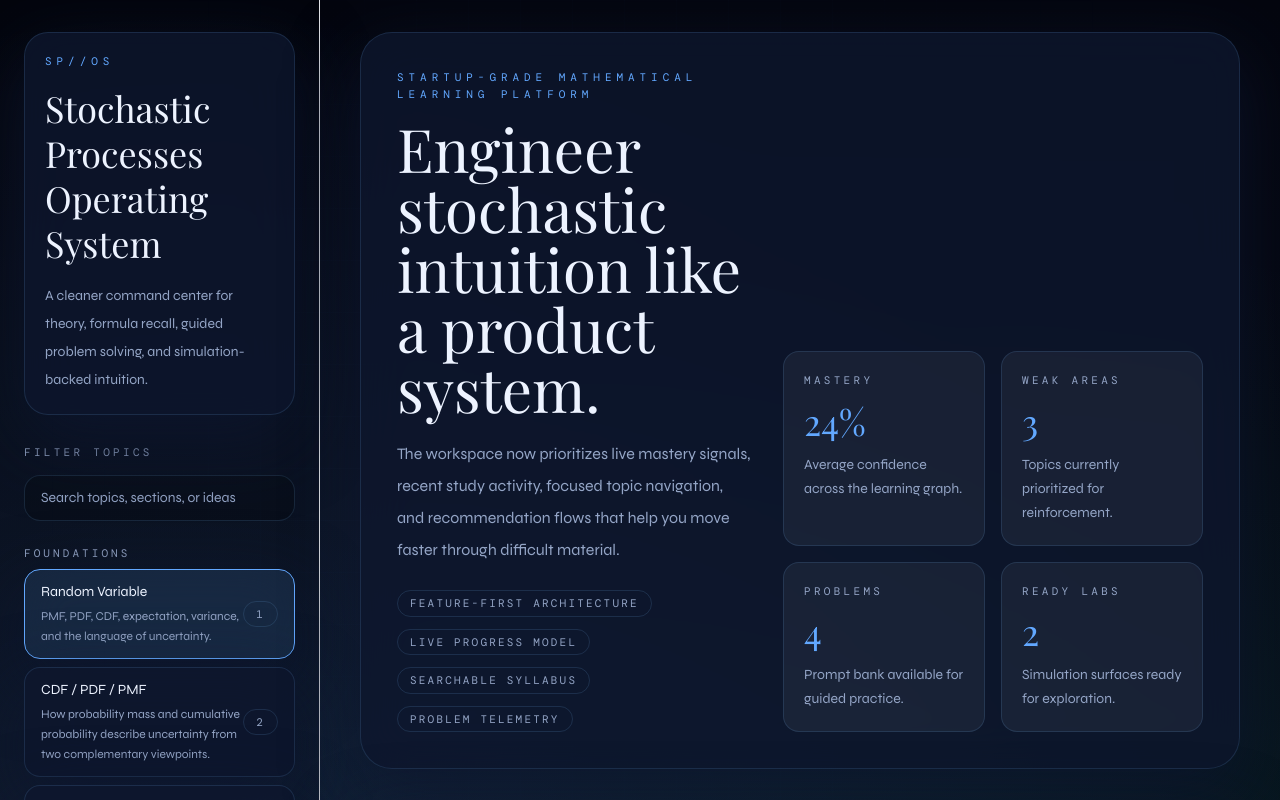
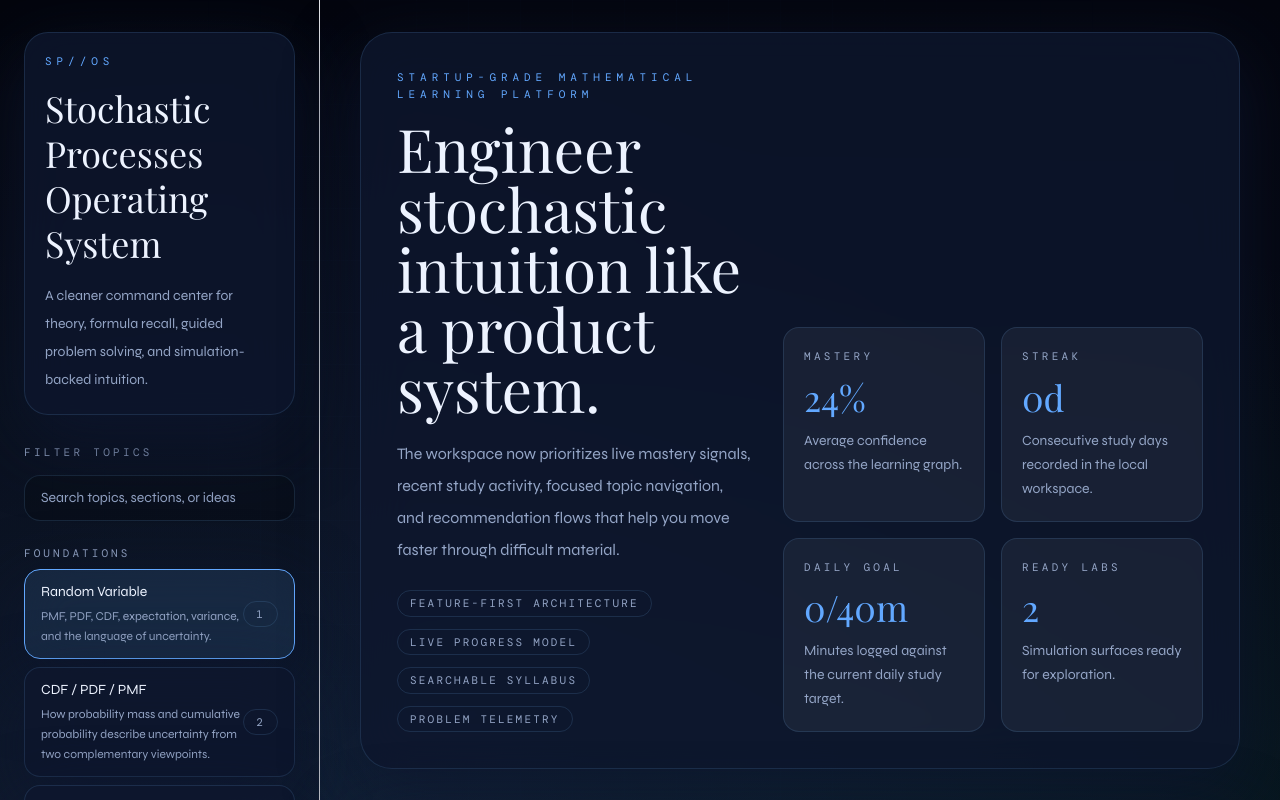
Before and after one commit to someshbharathwaj-ops/Probability, a Next.js app: page / in a window 1280 px wide. Shown: the top 800 px of the page. Built offline with nearby package versions, Linux system fonts and the light colour scheme; a web font is replaced by a local one.

Commit message:
feat(selectors): derive planner and bookmark views

```diff
--- a/src/features/learning/domain/selectors.ts
+++ b/src/features/learning/domain/selectors.ts
@@ -2,6 +2,7 @@ import {
   type LearnerProfile,
   type LearningActivity,
   type Problem,
+  type SimulationStatus,
   type SimulationDefinition,
   type Topic,
   type TopicMastery,
@@ -35,14 +36,14 @@ export function buildHeroStats(
       detail: "Average confidence across the learning graph.",
     },
     {
-      label: "Weak Areas",
-      value: String(profile.weakAreas.length),
-      detail: "Topics currently prioritized for reinforcement.",
+      label: "Streak",
+      value: `${profile.currentStreak}d`,
+      detail: "Consecutive study days recorded in the local workspace.",
     },
     {
-      label: "Problems",
-      value: String(problems.length),
-      detail: "Prompt bank available for guided practice.",
+      label: "Daily Goal",
+      value: `${profile.todayMinutes}/${profile.dailyGoalMinutes}m`,
+      detail: "Minutes logged against the current daily study target.",
     },
     {
       label: "Ready Labs",
@@ -87,3 +88,49 @@ export function buildRecentActivity(activityFeed: LearningActivity[]) {
     )
     .slice(0, 6);
 }
+
+export function buildBookmarkedTopics(profile: LearnerProfile, topics: Topic[]) {
+  return profile.bookmarkedTopics
+    .map((topicId) => topics.find((topic) => topic.id === topicId))
+    .filter((topic): topic is Topic => Boolean(topic));
+}
+
+export function buildReviewTopics(profile: LearnerProfile, topics: Topic[]) {
+  return profile.reviewQueue
+    .map((topicId) => topics.find((topic) => topic.id === topicId))
+    .filter((topic): topic is Topic => Boolean(topic));
+}
+
+export function buildGoalSummary(profile: LearnerProfile) {
+  const progress = Math.min(
+    1,
+    profile.dailyGoalMinutes === 0
+      ? 0
+      : profile.todayMinutes / profile.dailyGoalMinutes
+  );
+
+  return {
+    progress,
+    remainingMinutes: Math.max(0, profile.dailyGoalMinutes - profile.todayMinutes),
+    sessionsToWeeklyTarget: Math.max(
+      0,
+      profile.weeklyGoalSessions - Math.min(profile.totalSessions, profile.weeklyGoalSessions)
+    ),
+  };
+}
+
+export function buildSimulationStatusCounts(
+  simulations: SimulationDefinition[]
+): Record<SimulationStatus, number> {
+  return simulations.reduce<Record<SimulationStatus, number>>(
+    (acc, simulation) => {
+      acc[simulation.status] += 1;
+      return acc;
+    },
+    {
+      ready: 0,
+      scaffolded: 0,
+      planned: 0,
+    }
+  );
+}
```
